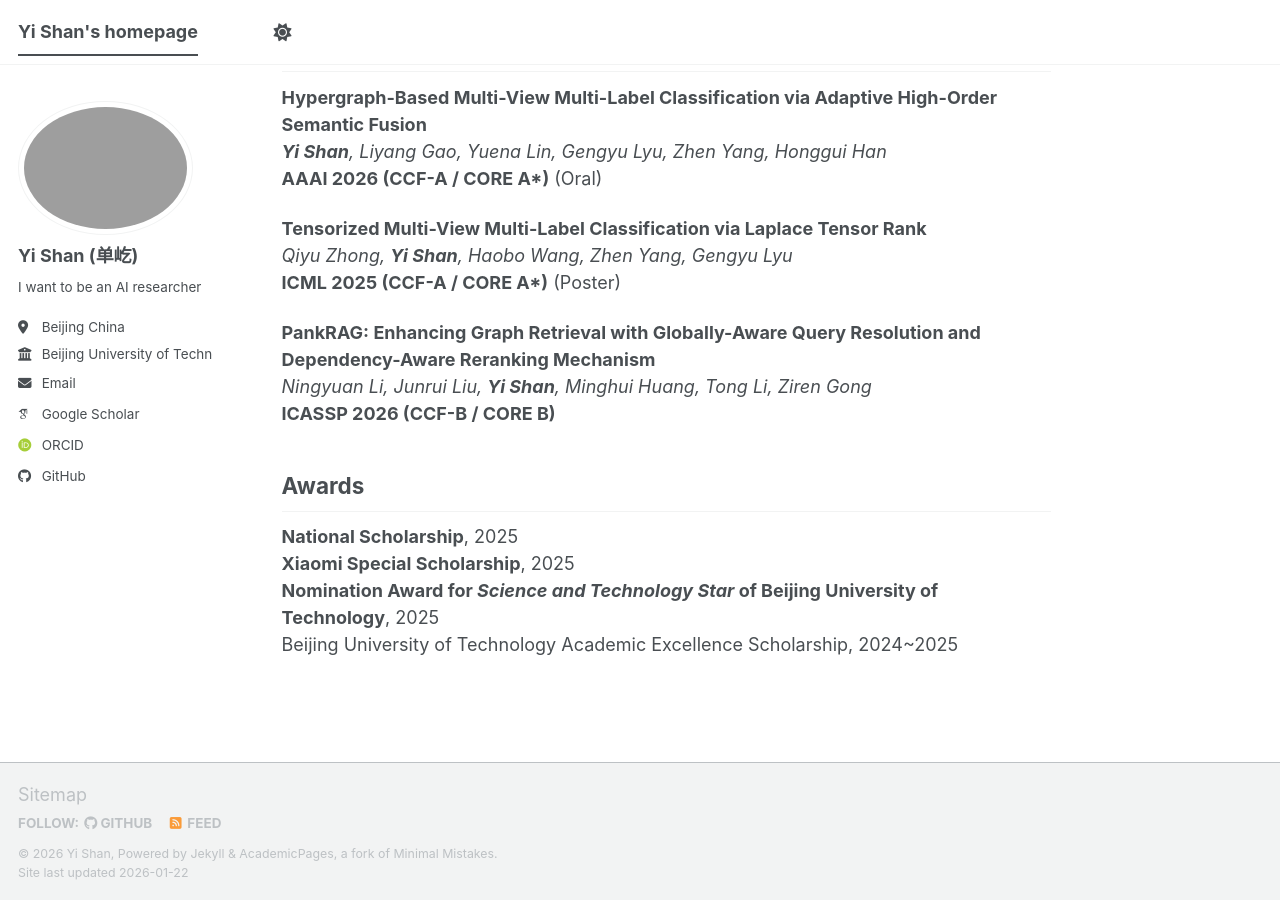
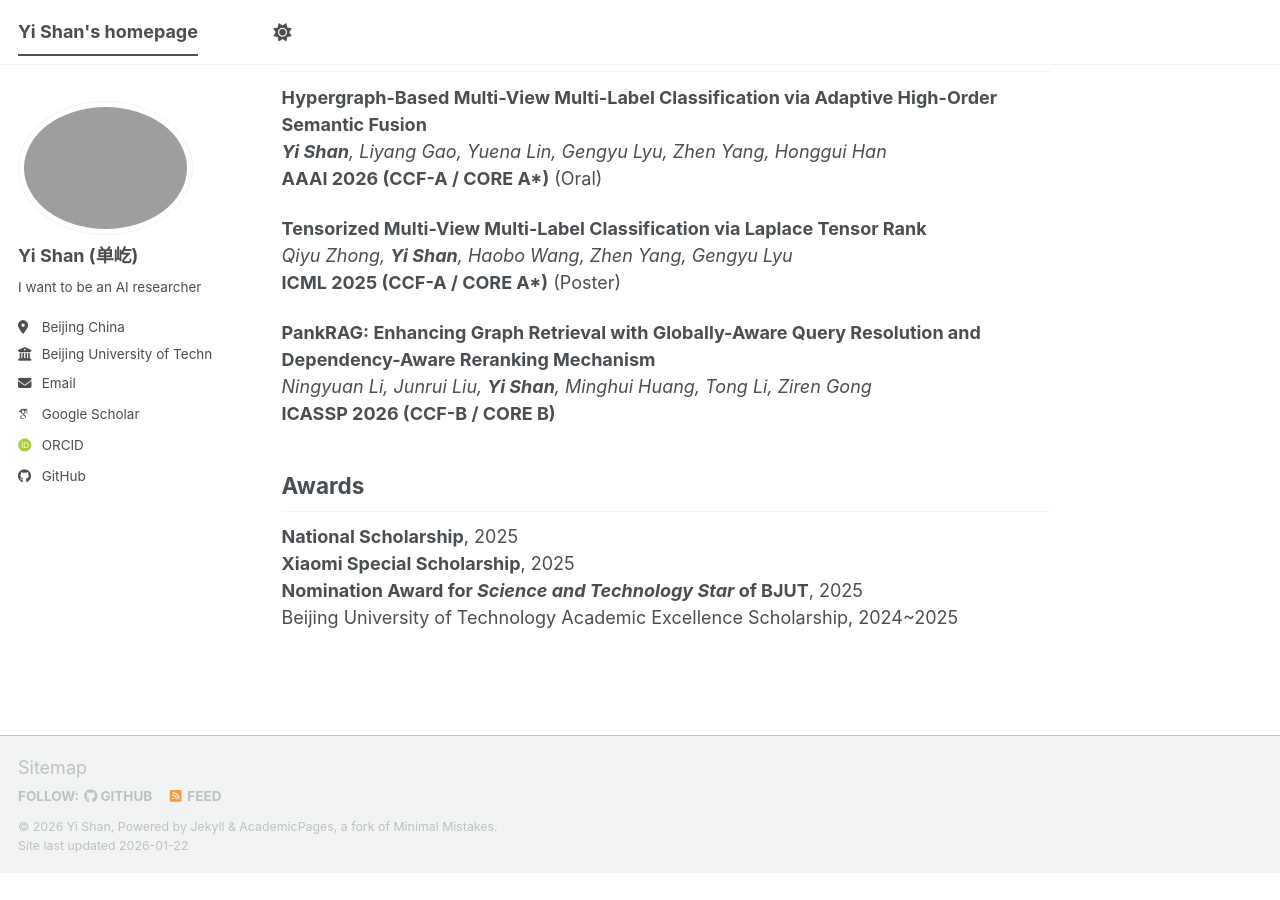
Before and after one commit to YiShan05/yishan05.github.io, a Jekyll site: the page built from _pages/about.md, in a window 1280 px wide and 900 px high, scrolled down 544 px. Built offline with Jekyll 4.4.1, drawn with Linux system fonts in a browser that asks for light colours; some web fonts are replaced; a script bundle is joined from its source files by our own code; library files that are not in the unit come from our copies; after the commit the page ends 1417 px from its top, so only the background shows below that.

Commit message:
Update about.md

```diff
--- a/_pages/about.md
+++ b/_pages/about.md
@@ -35,5 +35,5 @@
 
 **National Scholarship**, 2025
 **Xiaomi Special Scholarship**, 2025
-**Nomination Award for *Science and Technology Star* of Beijing University of Technology**, 2025
+**Nomination Award for *Science and Technology Star* of BJUT**, 2025
 Beijing University of Technology Academic Excellence Scholarship, 2024~2025
```
